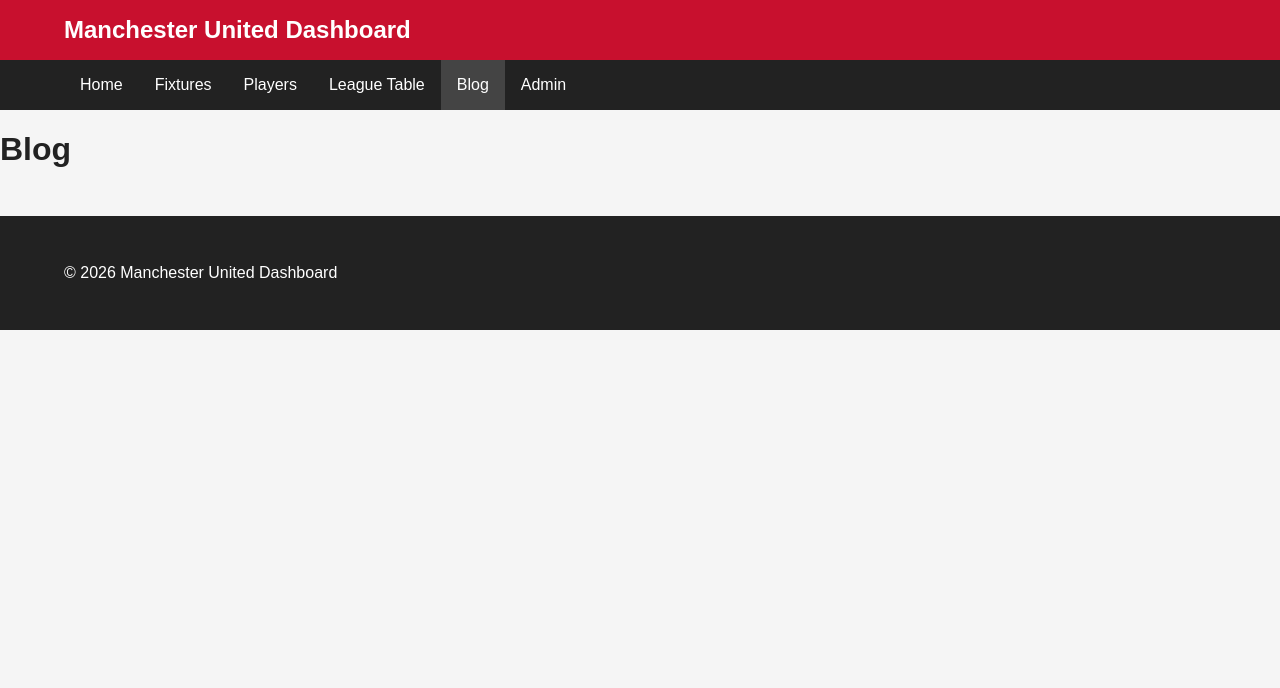
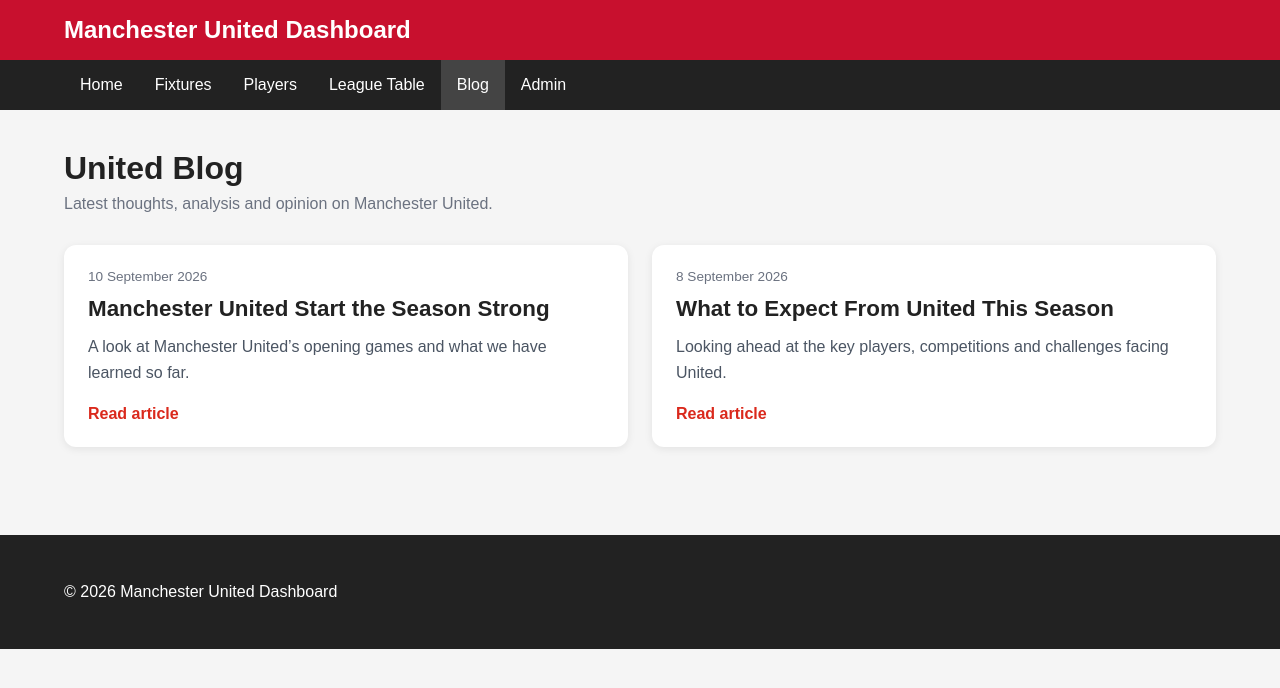
Before and after one commit to RichBurman/United-Website-Rebuild, an Angular app: page /blog in a window 1280 px wide. Shown: the top 688 px of the page. Built offline with nearby package versions, Linux system fonts and the light colour scheme; no server answers.

Commit message:
feat: implement blog card component with styling and testing

```diff
--- /dev/null
+++ b/src/app/components/blog-card/blog-card.css
@@ -0,0 +1,44 @@
+.blog-card {
+  background: #ffffff;
+  border-radius: 12px;
+  overflow: hidden;
+  box-shadow: 0 2px 8px rgb(0 0 0 / 8%);
+}
+
+.blog-image {
+  width: 100%;
+  height: 220px;
+  object-fit: cover;
+  display: block;
+}
+
+.blog-content {
+  padding: 1.5rem;
+}
+
+.blog-date {
+  margin: 0 0 0.75rem;
+  font-size: 0.85rem;
+  color: #6b7280;
+}
+
+.blog-content h2 {
+  margin: 0 0 0.75rem;
+  font-size: 1.4rem;
+}
+
+.blog-excerpt {
+  margin: 0 0 1.25rem;
+  color: #4b5563;
+  line-height: 1.6;
+}
+
+.read-more {
+  font-weight: 700;
+  text-decoration: none;
+  color: #da291c;
+}
+
+.read-more:hover {
+  text-decoration: underline;
+}
--- /dev/null
+++ b/src/app/components/blog-card/blog-card.html
@@ -0,0 +1,28 @@
+<article class="blog-card">
+  @if (post().imageUrl) {
+    <img
+      class="blog-image"
+      [src]="post().imageUrl"
+      [alt]="post().title"
+    />
+  }
+
+  <div class="blog-content">
+    <p class="blog-date">
+      {{ post().publishedAt | date:'d MMMM yyyy' }}
+    </p>
+
+    <h2>{{ post().title }}</h2>
+
+    <p class="blog-excerpt">
+      {{ post().excerpt }}
+    </p>
+
+    <a
+      class="read-more"
+      [routerLink]="['/blog', post().slug]"
+    >
+      Read article
+    </a>
+  </div>
+</article>
--- /dev/null
+++ b/src/app/components/blog-card/blog-card.ts
@@ -0,0 +1,14 @@
+import { Component, input } from '@angular/core';
+import { BlogPost } from '../../models/blog-post';
+import { DatePipe } from '@angular/common';
+import { RouterLink } from '@angular/router';
+
+@Component({
+  selector: 'app-blog-card',
+  imports: [DatePipe, RouterLink],
+  templateUrl: './blog-card.html',
+  styleUrl: './blog-card.css',
+})
+export class BlogCard {
+  post = input.required<BlogPost>();
+}
--- a/src/app/pages/blog/blog.css
+++ b/src/app/pages/blog/blog.css
@@ -0,0 +1,28 @@
+.blog-page {
+  padding: 2.5rem 0;
+}
+
+.container {
+  width: min(1200px, 90%);
+  margin: 0 auto;
+}
+
+.blog-header {
+  margin-bottom: 2rem;
+}
+
+.blog-header h1 {
+  margin: 0 0 0.5rem;
+  font-size: 2rem;
+}
+
+.blog-header p {
+  margin: 0;
+  color: #6b7280;
+}
+
+.blog-grid {
+  display: grid;
+  grid-template-columns: repeat(auto-fit, minmax(300px, 1fr));
+  gap: 1.5rem;
+}
--- a/src/app/pages/blog/blog.html
+++ b/src/app/pages/blog/blog.html
@@ -1 +1,14 @@
-<h1>Blog</h1>
+<section class="blog-page">
+  <div class="container">
+    <div class="blog-header">
+      <h1>United Blog</h1>
+      <p>Latest thoughts, analysis and opinion on Manchester United.</p>
+    </div>
+
+    <div class="blog-grid">
+      @for (post of posts; track post.id) {
+        <app-blog-card [post]="post" />
+      }
+    </div>
+  </div>
+</section>
--- a/src/app/pages/blog/blog.ts
+++ b/src/app/pages/blog/blog.ts
@@ -1,11 +1,15 @@
-import { Component } from '@angular/core';
+import { Component, inject } from '@angular/core';
 
+import { BlogCard } from '../../components/blog-card/blog-card';
+import { BlogService } from '../../services/blog/blog.service.ts';
 @Component({
   selector: 'app-blog',
-  imports: [],
+  imports: [BlogCard],
   templateUrl: './blog.html',
   styleUrl: './blog.css',
 })
 export class Blog {
+  private blogService = inject(BlogService);
 
+  posts = this.blogService.getPosts();
 }
```
Also changed, not shown: 1 other file (tests, documents, lock files or other folders).
